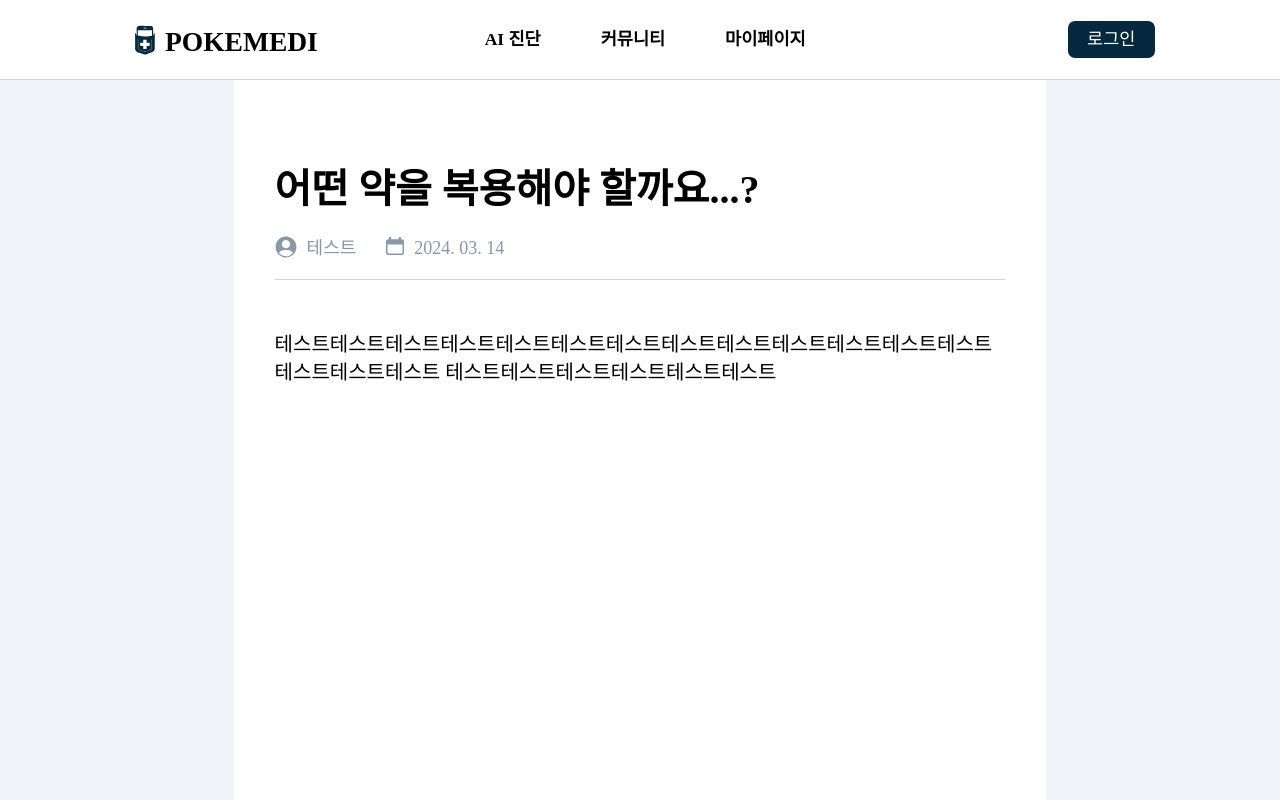
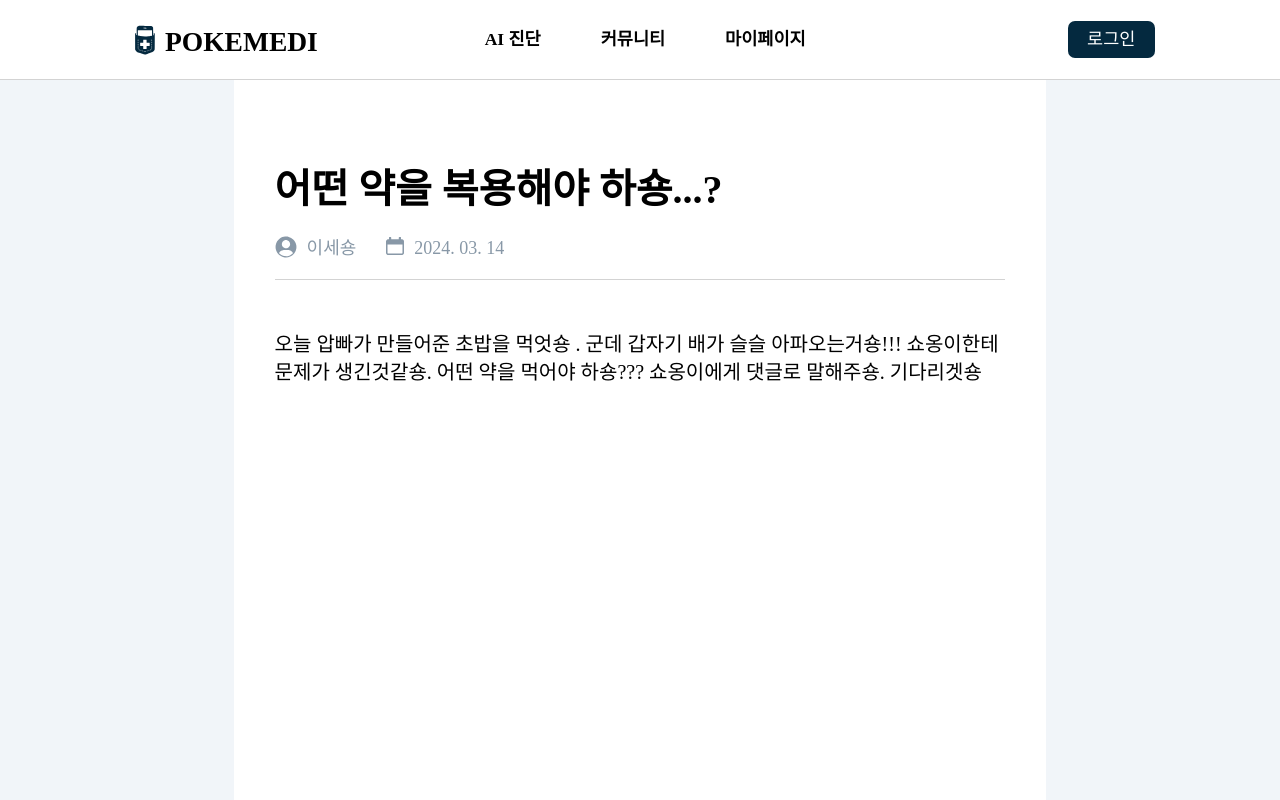
Before and after one commit to KGU-TurtleDoctor/POKEMEDI-Client, a React (Vite) app: page /detail in a window 1280 px wide. Built offline with nearby package versions, Linux system fonts and the light colour scheme; no server answers.

Commit message:
💡 [FEAT] 게시글 상세페이지 구조 수정

```diff
--- a/src/components/CommunityDetail/PostContainer.jsx
+++ b/src/components/CommunityDetail/PostContainer.jsx
@@ -6,11 +6,11 @@ function PostContainer() {
   return (
     <PostContainerWrapper>
       <PostHeader>
-        <PostTitle>어떤 약을 복용해야 할까요...?</PostTitle>
+        <PostTitle>어떤 약을 복용해야 하숑...?</PostTitle>
         <PostInfo>
           <PostUser>
             <IcUser />
-            <PostUserName>테스트</PostUserName>
+            <PostUserName>이세숑</PostUserName>
           </PostUser>
           <PostDate>
             <IcCalendar />
@@ -19,8 +19,9 @@ function PostContainer() {
         </PostInfo>
       </PostHeader>
       <PostBody>
-        테스트테스트테스트테스트테스트테스트테스트테스트테스트테스트테스트테스트테스트테스트테스트테스트
-        테스트테스트테스트테스트테스트테스트
+        오늘 압빠가 만들어준 초밥을 먹엇숑 . 군데 갑자기 배가 슬슬
+        아파오는거숑!!! 쇼옹이한테 문제가 생긴것같숑. 어떤 약을 먹어야 하숑???
+        쇼옹이에게 댓글로 말해주숑. 기다리겟숑
       </PostBody>
     </PostContainerWrapper>
   );
@@ -112,3 +113,15 @@ const PostBody = styled.section`
 
   border-top: 0.1rem solid rgb(211, 211, 211);
 `;
+
+const CommentWrapper = styled.article`
+  width: 90%;
+  padding: 5rem 0;
+
+  font-size: 2rem;
+  font-weight: 400;
+
+  line-height: 140%;
+
+  border-top: 0.1rem solid rgb(211, 211, 211);
+`;
```
Also changed, not shown: src/pages/CommunityDetail.jsx (+0 -129 lines).
